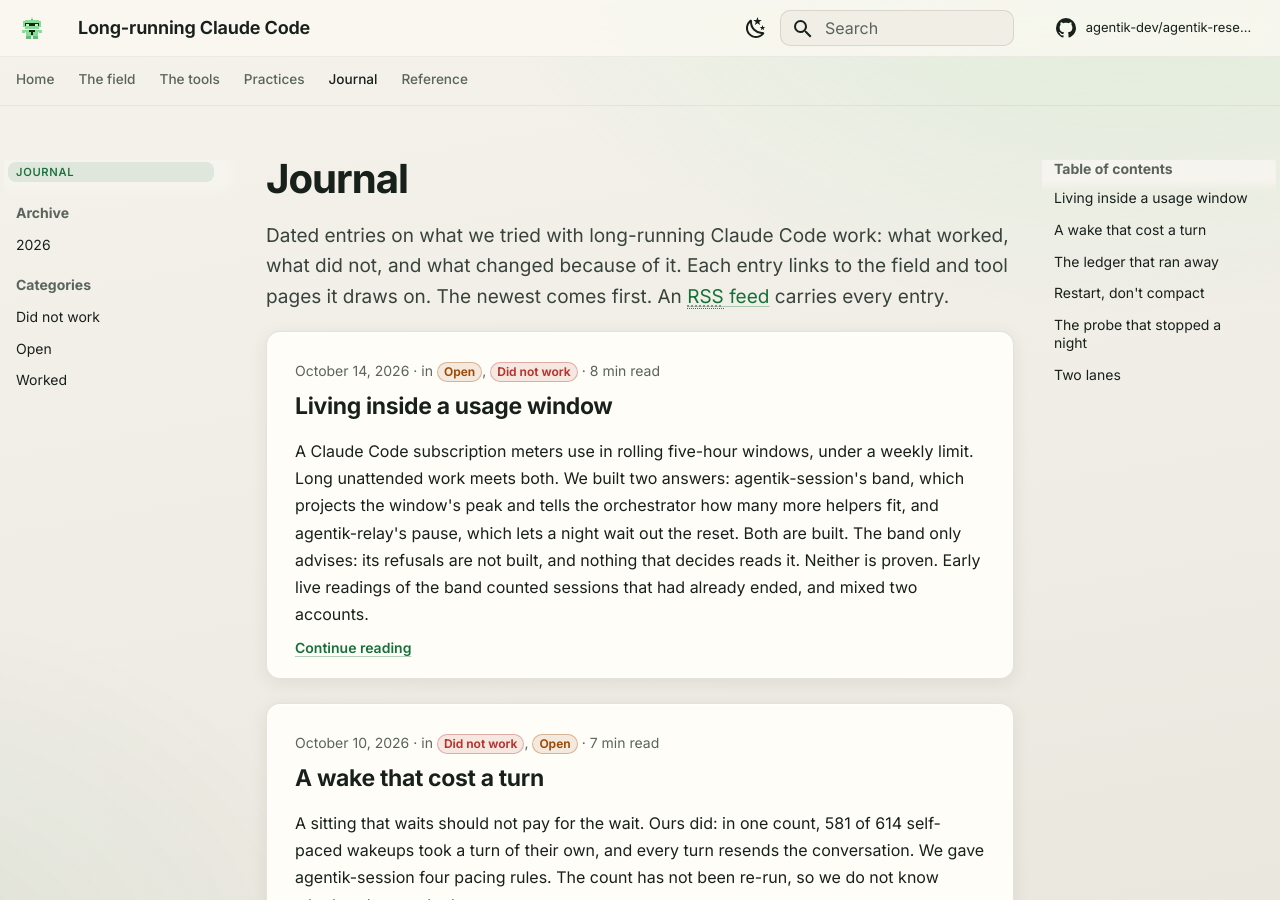
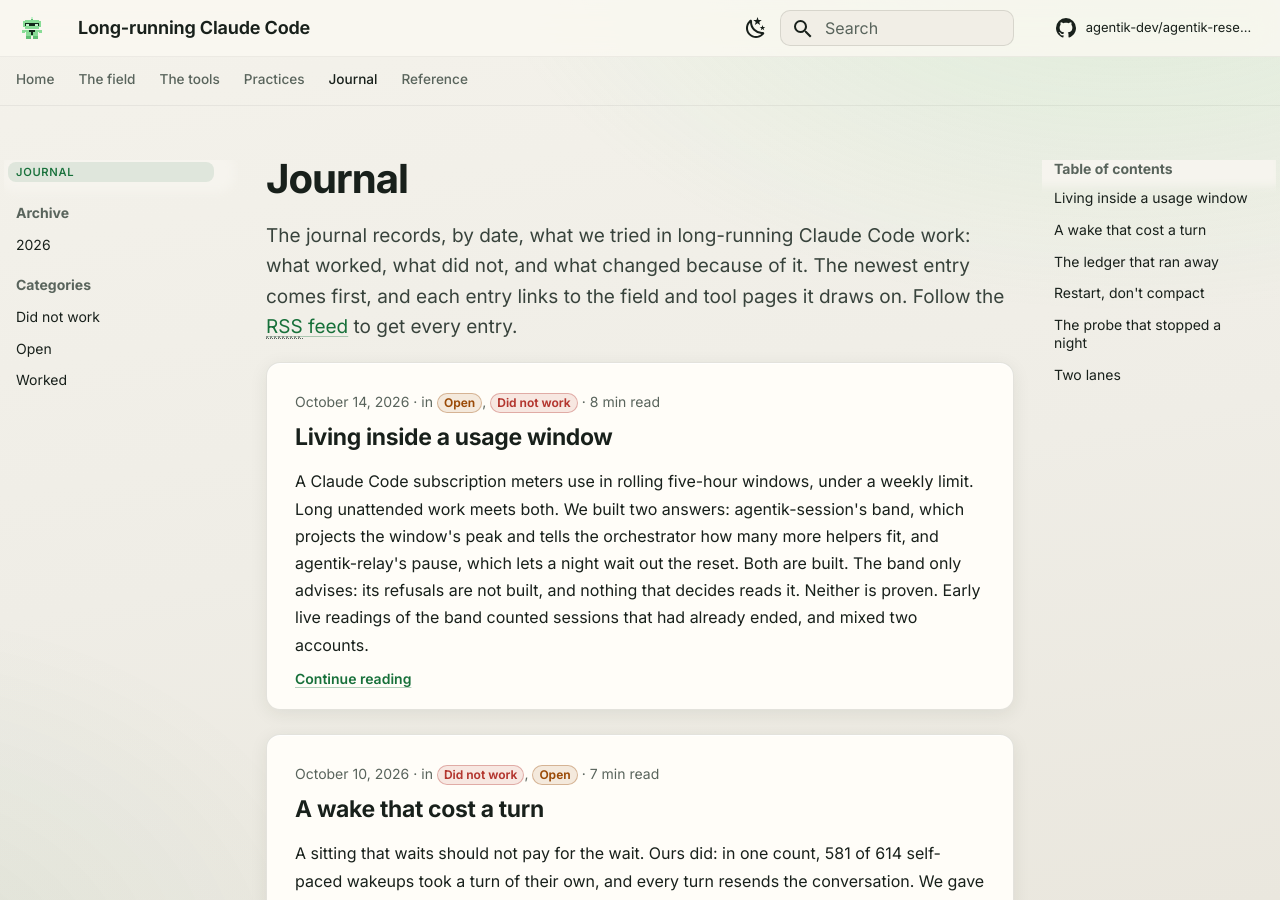
Before and after one commit to agentik-dev/agentik-research, an MkDocs documentation site: the page built from docs/journal/index.md, in a window 1280 px wide and 900 px high. Built offline with MkDocs 1.6.1 and Material for MkDocs 9.7.7, drawn with Linux system fonts in a browser that asks for light colours; comment, search, counter and statistics services are not loaded.

Commit message:
phase 6: the editor's pass on the journal index
Co-Authored-By: Claude Opus 5.5 <noreply@anthropic.com>
Claude-Session: https://claude.ai/code/session_01R5RHzc5egLvnAPkepxJvb8

```diff
--- a/docs/journal/index.md
+++ b/docs/journal/index.md
@@ -1,3 +1,3 @@
 # Journal
 
-Dated entries on what we tried with long-running Claude Code work: what worked, what did not, and what changed because of it. Each entry links to the field and tool pages it draws on. The newest comes first. An [RSS feed](https://agentik-dev.github.io/agentik-research/feed_rss_created.xml) carries every entry.
+The journal records, by date, what we tried in long-running Claude Code work: what worked, what did not, and what changed because of it. The newest entry comes first, and each entry links to the field and tool pages it draws on. Follow the [RSS feed](https://agentik-dev.github.io/agentik-research/feed_rss_created.xml) to get every entry.
```
